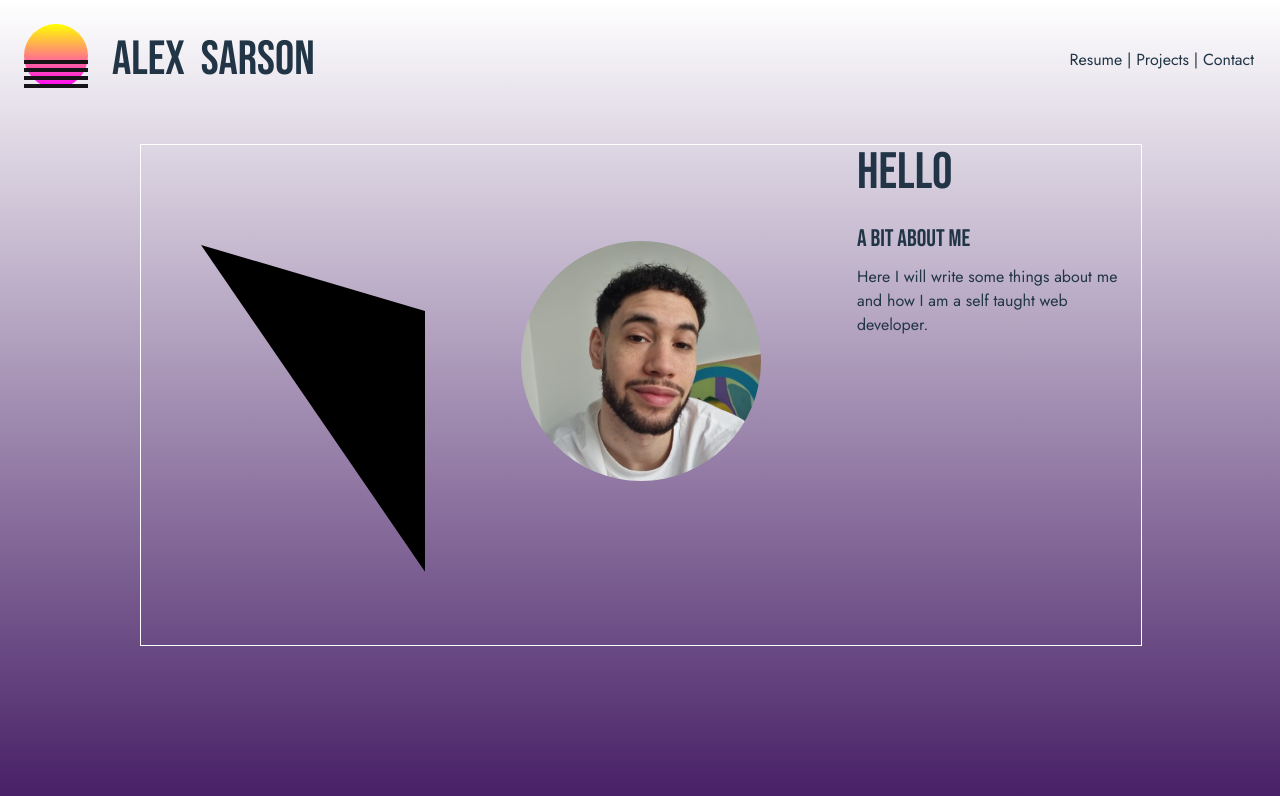
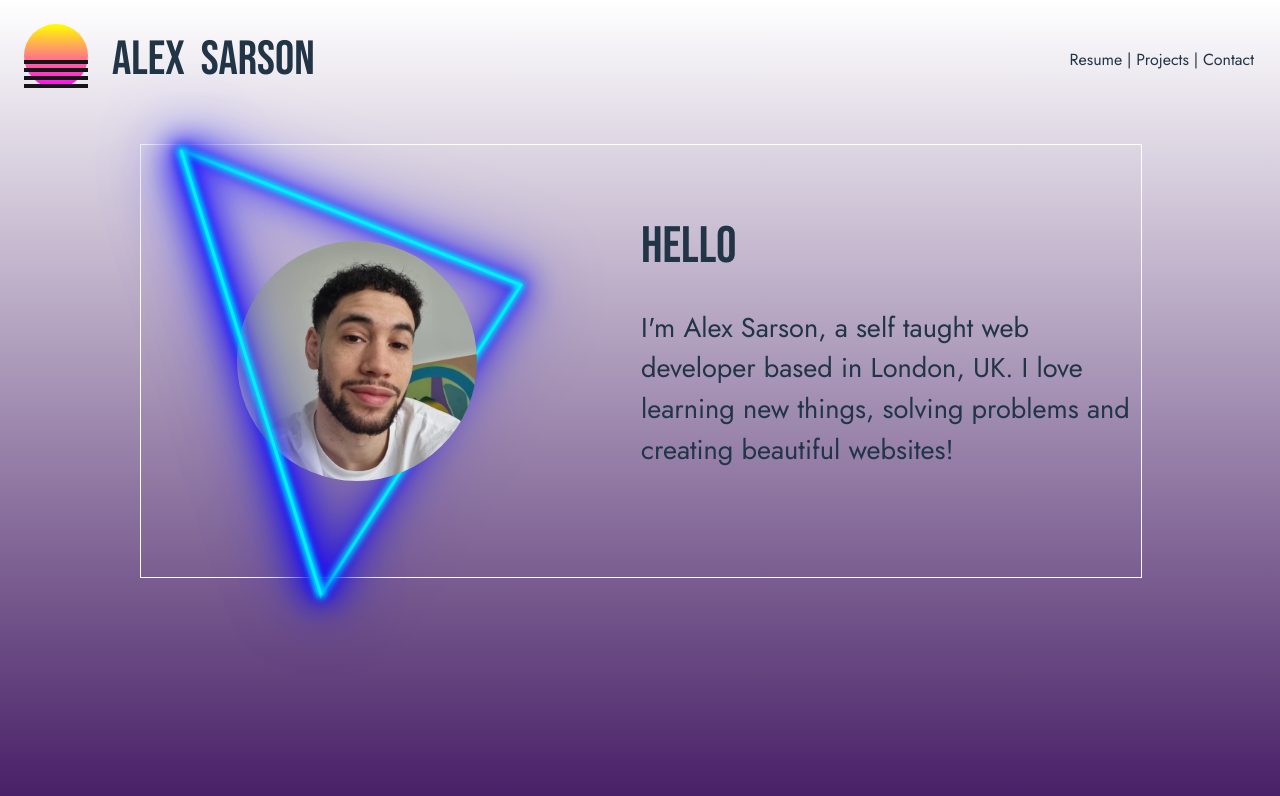
Before and after one commit to notdospek/my-website, a React (Vite) app: page / in a window 1280 px wide. Shown: the top 796 px of the page. Built offline with nearby package versions, Linux system fonts and the light colour scheme.

Commit message:
polygon & copy

```diff
--- a/src/components/Bio.tsx
+++ b/src/components/Bio.tsx
@@ -4,35 +4,26 @@ import me from '../images/me.png';
 const Bio = () => {
   return (
     <Container className="flex">
-      <svg height="500" width="500">
-        <polygon points="400,200 60,100 300,450" />
-        Sorry, your browser does not support inline SVG.
-      </svg>
       <GraphicsContainer className="flex">
-        {/* <div className="tri-side a" /> */}
+        <svg className="line">
+          <polygon className="line" points="40,5 180,450" />
+        </svg>
         <img src={me} alt="Picture of me" />
-        {/* <div className="tri-side b" />
-        <div className="tri-side c" /> */}
+        <svg>
+          <polygon className="triangle" points="40,5 380,140 180,450" />
+        </svg>
       </GraphicsContainer>
       <div className="flex copy">
         <h1>Hello</h1>
-        <h2>A bit about me</h2>
-        <p>
-          Here I will write some things about me and how I am a self taught web
-          developer.
+        <p style={{ fontSize: '1.7rem' }}>
+          I'm Alex Sarson, a self taught web developer based in London, UK. I
+          love learning new things, solving problems and creating beautiful
+          websites!
         </p>
       </div>
     </Container>
   );
 };
-
-// const Triangle = styled.div`
-//   width: 0;
-//   height: 0;
-//   border-right: 40px solid transparent;
-//   border-bottom: 100px solid #f09;
-//   border-left: 150px solid transparent;
-// `;
 
 const Container = styled.div`
   width: 100%;
@@ -45,6 +36,7 @@ const Container = styled.div`
     width: 50%;
     flex-direction: column;
     text-align: left;
+    justify-content: center;
 
     * {
       margin-bottom: 0;
@@ -55,7 +47,7 @@ const Container = styled.div`
     }
 
     p {
-      margin-top: 0.5rem;
+      margin: 2rem 0;
     }
   }
 `;
@@ -64,36 +56,32 @@ const GraphicsContainer = styled.div`
   width: 50%;
   position: relative;
 
+  svg {
+    width: 100%;
+    height: 430px;
+    position: absolute;
+    overflow: visible;
+
+    &.line {
+      z-index: 3;
+    }
+
+    polygon {
+      fill: transparent;
+      stroke-width: 3;
+      stroke: #00eeff;
+      filter: drop-shadow(0 0 0.2rem cyan) drop-shadow(0 0 0.2rem cyan)
+        drop-shadow(0 0 1rem #1100ffcb) drop-shadow(0 0 0.4rem #1100ff)
+        drop-shadow(0 0 2rem #1100ff90);
+    }
+  }
+
   img {
     height: 15rem;
     width: 15rem;
     border-radius: 50%;
     padding: 6rem;
-  }
-
-  .tri-side {
-    position: absolute;
-    border-bottom: 3px solid white;
-    transform-origin: left;
-    top: 2rem;
-
-    &.a {
-      width: 30rem;
-      transform: rotate(60deg);
-    }
-
-    &.b {
-      width: 22rem;
-      transform: rotate(10deg);
-    }
-
-    &.c {
-      transform-origin: right;
-      width: 23.4rem;
-      top: 5.66rem;
-      right: 6.8rem;
-      transform: rotate(286.5deg);
-    }
+    z-index: 2;
   }
 `;
 
```
